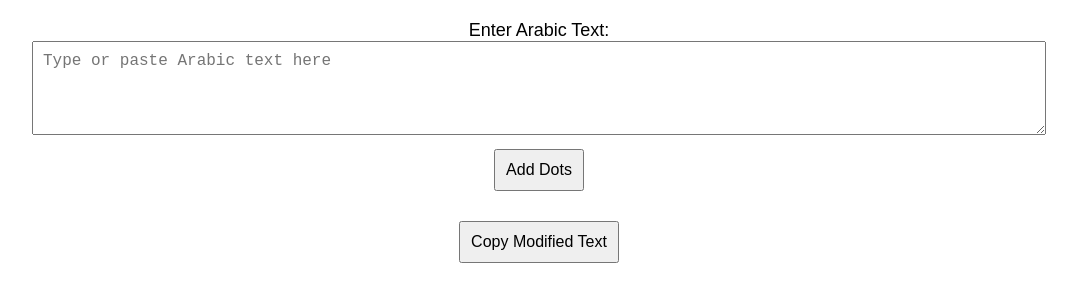
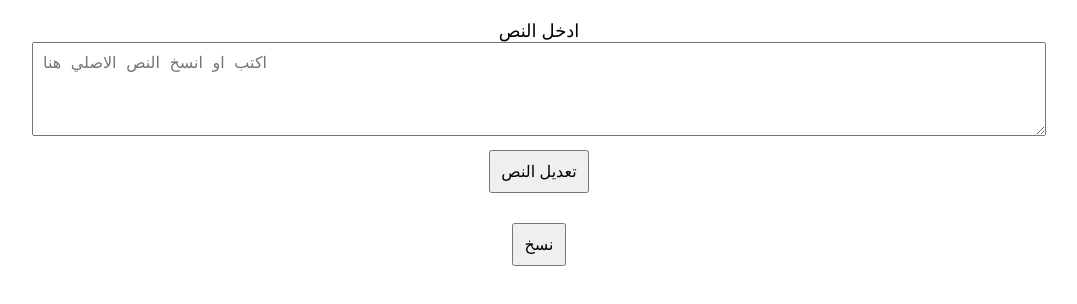
Before and after one commit to mohannadbahar/test, a plain HTML site: page index.html in a window 1280 px wide. Shown: the whole page, without its empty margins (101-1178 px from the left). Drawn offline with Linux system fonts and the light colour scheme.

Commit message:
Update index.html

```diff
--- a/index.html
+++ b/index.html
@@ -35,15 +35,15 @@
   </style>
 </head>
 <body>
-  <label for="userInput">Enter Arabic Text:</label>
+  <label for="userInput">ادخل النص </label>
   <br>
-  <textarea id="userInput" rows="4" placeholder="Type or paste Arabic text here"></textarea>
+  <textarea id="userInput" rows="4" placeholder="اكتب او انسخ النص الاصلي هنا "></textarea>
   <br>
-  <button onclick="modifyText()">Add Dots</button>
+  <button onclick="modifyText()">تعديل النص </button>
 
   <div id="arabicText"></div>
 
-  <button onclick="copyText()">Copy Modified Text</button>
+  <button onclick="copyText()">نسخ</button>
 
   <script>
     function modifyText() {
@@ -51,7 +51,7 @@
       var dottedText = addDotsToArabic(userInput);
 
       // Display the modified text
-      document.getElementById("arabicText").innerHTML = `<p><strong>Modified Text:</strong> ${dottedText}</p>`;
+      document.getElementById("arabicText").innerHTML = `<p><strong></strong> ${dottedText}</p>`;
     }
 
     function addDotsToArabic(text) {
@@ -78,7 +78,7 @@
       tempInput.select();
       document.execCommand("copy");
       document.body.removeChild(tempInput);
-      alert("Modified text copied to clipboard!");
+      alert("تم النسخ الى الحافظة ");
     }
   </script>
 </body>
```
